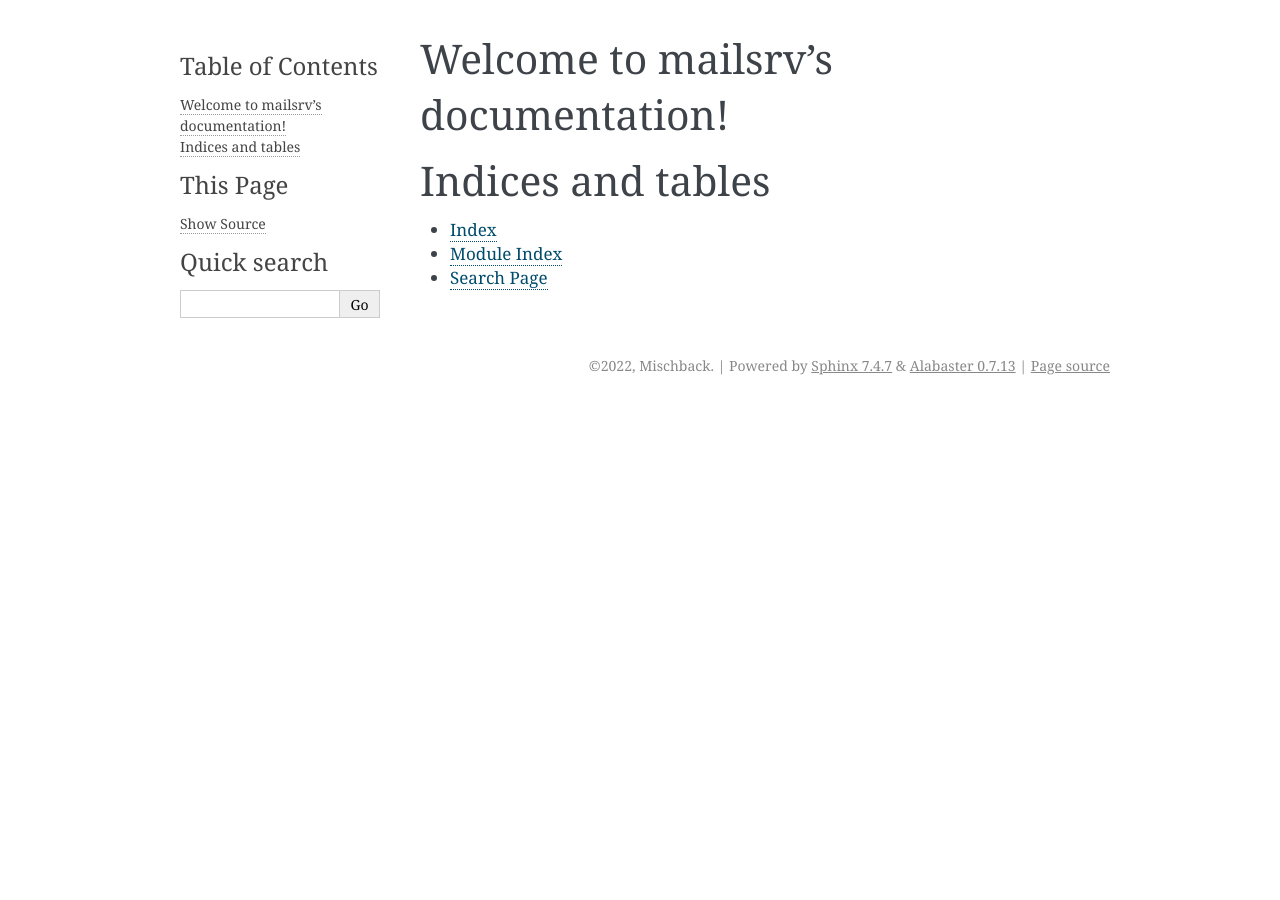
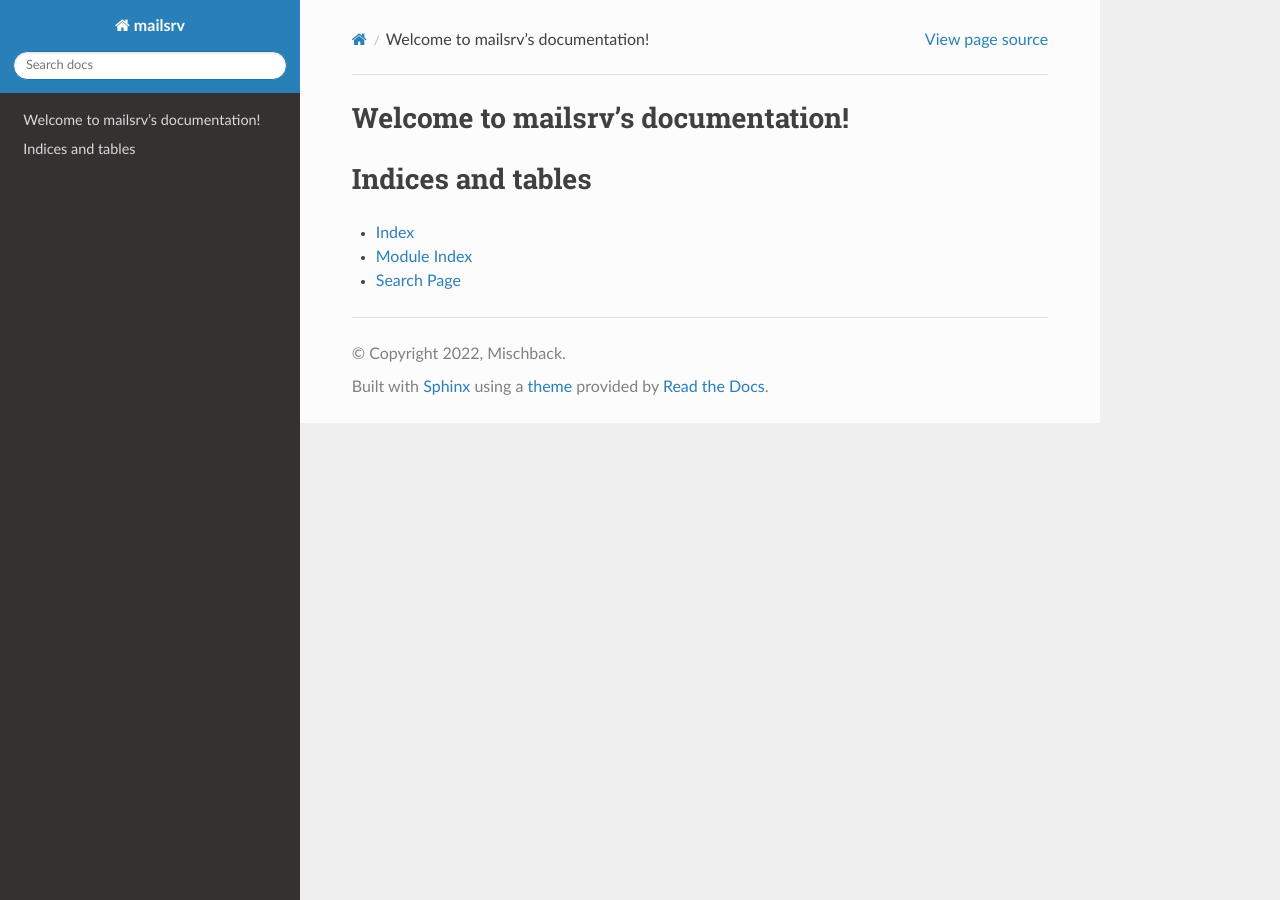
Before and after one commit to Mischback/mailsrv, a Sphinx documentation site: the page built from docs/source/index.rst, in a window 1280 px wide. Built offline with Sphinx 7.4.7 and the Read the Docs theme 2.0.0, drawn with Linux system fonts in a browser that asks for light colours; some of the changed lines change nothing that is shown.

Commit message:
Adjust sphinx's configuration

```diff
--- a/docs/source/conf.py
+++ b/docs/source/conf.py
@@ -1,4 +1,7 @@
 """Configuration file for Sphinx."""
+
+# Python imports
+import datetime
 
 # Configuration file for the Sphinx documentation builder.
 #
@@ -9,20 +12,61 @@
 # https://www.sphinx-doc.org/en/master/usage/configuration.html#project-information
 
 project = "mailsrv"
-copyright = "2022, Mischback"
 author = "Mischback"
+copyright = "{}, {}".format(datetime.datetime.now().year, author)
 
 # -- General configuration ---------------------------------------------------
 # https://www.sphinx-doc.org/en/master/usage/configuration.html#general-configuration
 
-extensions = []
+extensions = [
+    # automatically insert labels for section titles
+    "sphinx.ext.autosectionlabel",
+    # make links to other, often referenced sites easier
+    "sphinx.ext.extlinks",
+    # Use the RtD theme
+    "sphinx_rtd_theme",
+]
 
 templates_path = ["_templates"]
 exclude_patterns = []
 
 
+# -- extlinks ----------------------------------------------------------------
+extlinks = {
+    # will show commit's SHA1
+    "commit": ("https://github.com/Mischback/mailsrv/commit/%s", "%s"),
+    # will show "issue [number]"
+    "issue": ("https://github.com/Mischback/mailsrv/issues/%s", "issue %s"),
+    # A file or directory. GitHub redirects from blob to tree if needed.
+    # will show file/path relative to root-directory of the repository
+    "source": (
+        "https://github.com/Mischback/mailsrv/blob/development/%s",
+        "%s",
+    ),
+    # will show "Wikipedia: [title]"
+    "wiki": ("https://en.wikipedia.org/wiki/%s", "Wikipedia: %s"),
+}
+
+
 # -- Options for HTML output -------------------------------------------------
 # https://www.sphinx-doc.org/en/master/usage/configuration.html#options-for-html-output
 
-html_theme = "alabaster"
+html_theme = "sphinx_rtd_theme"
 html_static_path = ["_static"]
+
+html_theme_options = {
+    # 'canonical_url': 'http://django-calingen.readthedocs.io',  # adjust to real url
+    # 'analytics_id': 'UA-XXXXXXX-1',  #  Provided by Google in your dashboard
+    # 'logo_only': False,
+    # 'display_version': True,
+    # 'prev_next_buttons_location': 'bottom',
+    "style_external_links": True,  # default: False
+    # 'vcs_pageview_mode': '',
+    # 'style_nav_header_background': 'white',
+    # Toc options
+    # 'collapse_navigation': True,
+    # 'sticky_navigation': True,
+    # 'navigation_depth': 4,  # might be decreased?
+    # 'includehidden': True,
+    # 'titles_only': False
+}
```
